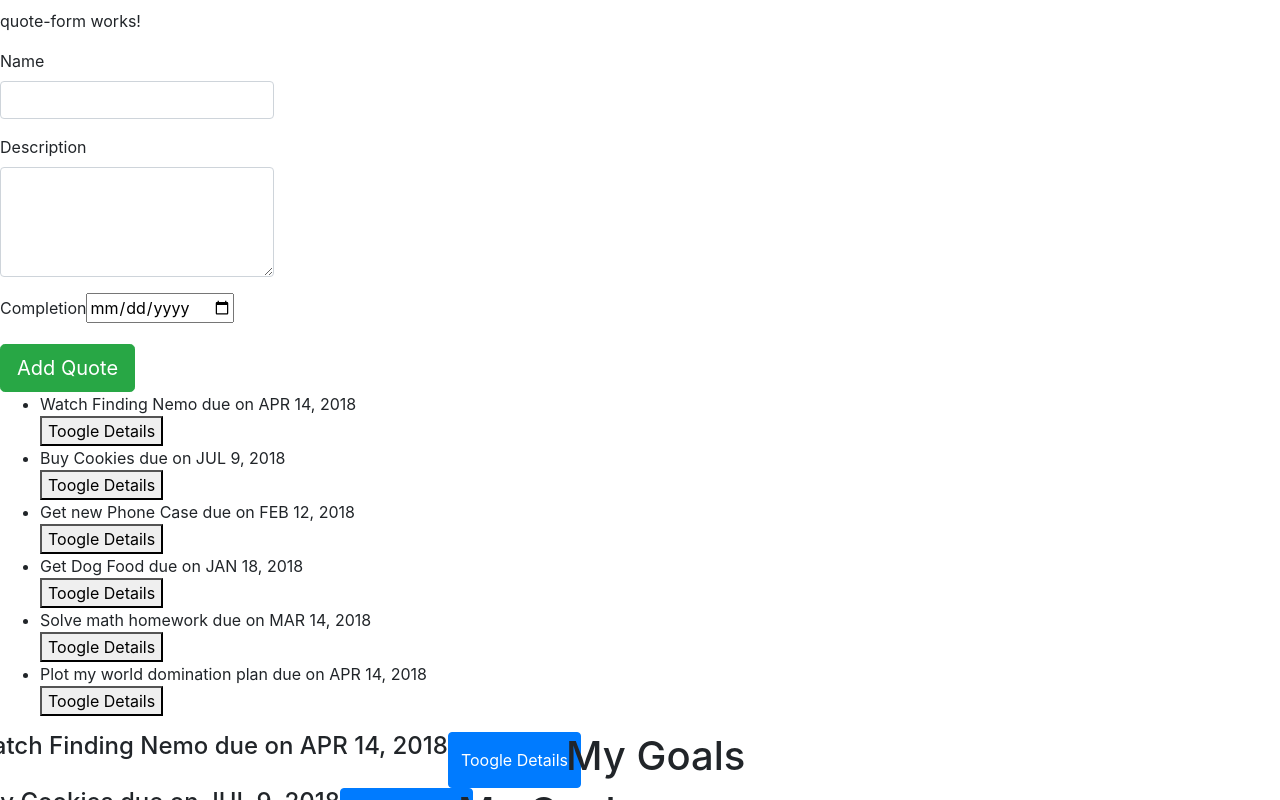
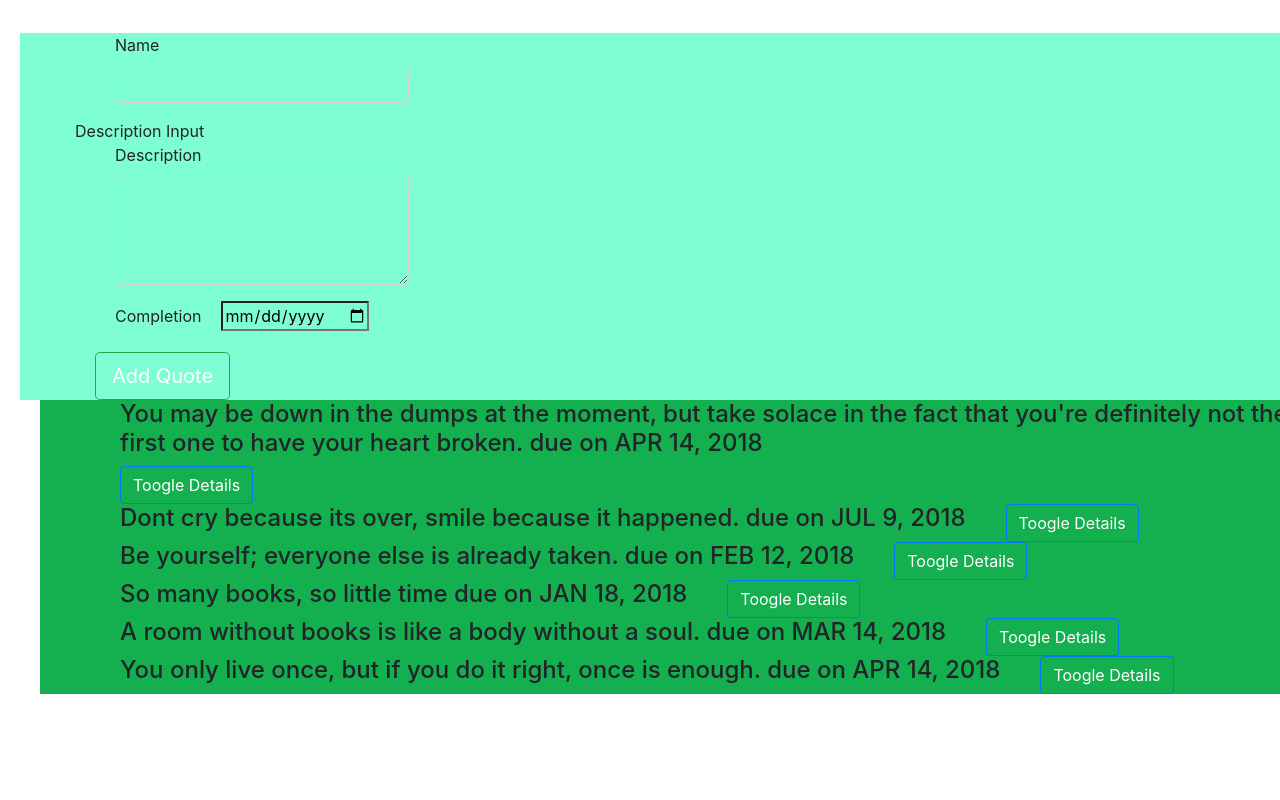
Before and after one commit to mukasine/Quote, an Angular app: page / in a window 1280 px wide. Shown: the part 380-1180 px from the top of the page. After the commit the page ends 1074 px from the top, so only its background shows below. Built offline with nearby package versions, Linux system fonts and the light colour scheme.

Commit message:
add support and contact details

```diff
--- a/src/app/app.component.css
+++ b/src/app/app.component.css
@@ -0,0 +1,3 @@
+div{
+    background-color: brown;
+}
--- a/src/app/quote-details/quote-details.component.html
+++ b/src/app/quote-details/quote-details.component.html
@@ -1,6 +1,6 @@
 <p>{{quote.description}}</p>
 <p>This quote will be completed in {{quote.completeDate|dateCount}} days</p>
-<button (click) = 'quoteComplete(true)'> Complete </button>
+<!-- <button (click) = 'quoteComplete(true)'> Complete </button> -->
 
 
 <p>complete in {{quote.completeDate|dateCount}} days</p>
--- a/src/app/quote-form/quote-form.component.css
+++ b/src/app/quote-form/quote-form.component.css
@@ -0,0 +1,4 @@
+*{
+    margin-left: 20px;
+    background-color: aquamarine;
+}
--- a/src/app/quote-form/quote-form.component.html
+++ b/src/app/quote-form/quote-form.component.html
@@ -1,6 +1,4 @@
-<p>
-    quote-form works!
-  </p>
+
 <div class="container-fluid">
     <div class="row">
         <form (ngSubmit)='submitQuote()' #quoteForm='ngForm'>
@@ -10,11 +8,11 @@
                 <input type="text"  class="form-control" id="name" [(ngModel)]="newQuote.name" name="name" #name="ngModel" required>
 
                 <div [hidden]="name.valid || name.pristine" class="alert alert-danger">
-                    <p> Name is Required</p>
+                    <!-- <p> Name is Required</p> -->
 
                 </div>
             </div>
-            <!-- Description Input -->
+            Description Input
             <div class="form-group">
                 <label for="description">Description</label>
                 <textarea class="form-control" id="description" rows="4" [(ngModel)]="newQuote.description" name="description" #description="ngModel" required></textarea>
@@ -24,12 +22,13 @@
                 </div>
 
             </div>
+
             <!-- Date Input -->
             <div class="form-group">
                 <label for="complete">Completion</label>
                 <input type='date' id="complete" [(ngModel)]="newQuote.completeDate" name="completeDate" #completeDate="ngModel" required >
                 <div [hidden]="completeDate.valid || completeDate.pristine" class="alert alert-danger">
-                    <p> Complete Date is Required</p>
+                    <!-- <p> Complete Date is Required</p> -->
 
                 </div>
             </div>
--- a/src/app/quote-form/quote-form.component.ts
+++ b/src/app/quote-form/quote-form.component.ts
@@ -18,6 +18,6 @@ export class QuoteFormComponent implements OnInit {
 
   submitQuote(){
       this.addQuote.emit(this.newQuote);
-
+      this.newQuote=new Quote(0,"","",new Date());
 }
 }
--- a/src/app/quote/quote.component.css
+++ b/src/app/quote/quote.component.css
@@ -0,0 +1,4 @@
+*{
+    margin-left: 40px;
+    background-color: rgb(20, 175, 79);
+}
--- a/src/app/quote/quote.component.html
+++ b/src/app/quote/quote.component.html
@@ -1,7 +1,7 @@
 
 <hr>
-<app-quote-form (addQuote)="addNew($event)"></app-quote-form>
-<ul>
+<app-quote-form (addQuote)="addNewQuote($event)"></app-quote-form>
+<!-- <ul>
     <div *ngFor='let quote of quotes;let i = index'>
         <li id="{{i}}" appStrikethrough>{{quote.name}} due on {{quote.completeDate|date|uppercase}} </li>
         <button  (click)='toogleDetails(i)'>Toogle Details</button>
@@ -9,15 +9,15 @@
 
     </div>
 
-</ul>
+</ul> -->
 
 
-<div class="row" *ngFor="let quote of quotes;let i = 'index'">
+<div class="row bb" *ngFor="let quote of quotes;let i = 'index'">
     <div class="row">
         <h4 id="{{i}}" appStrikethrough>{{quote.name}} due on {{quote.completeDate|date|uppercase}}</h4>
         <button class="btn btn-primary" (click)='toogleDetails(i)'>Toogle Details</button>
 
-    </div><h1>My Goals</h1>
+    </div>
 <div class="container">
 
 </div>
--- a/src/app/quote/quote.component.ts
+++ b/src/app/quote/quote.component.ts
@@ -9,12 +9,12 @@ import {Quote} from '../quote'
 export class QuoteComponent implements OnInit {
 
     quotes = [
-        new Quote(1,'Watch Finding Nemo','Find an online version and watch merlin find his son',new Date(2018,3,14) ),
-        new Quote(2,'Buy Cookies','I have to buy cookies for the parrot',new Date(2018,6,9) ),
-        new Quote(3, 'Get new Phone Case','Diana has her birthday coming up soon',new Date(2018,1,12) ),
-        new Quote(4, 'Get Dog Food','Pupper likes expensive sancks',new Date(2018,0,18) ),
-        new Quote(5, 'Solve math homework','Damn Math',new Date(2018,2,14) ),
-        new Quote(6, 'Plot my world domination plan','Cause I am an evil overlord',new Date(2018,3,14) ),
+        new Quote(1,"You may be down in the dumps at the moment, but take solace in the fact that you're definitely not the first one to have your heart broken.",' Mae West',new Date(2018,3,14) ),
+        new Quote(2,'Dont cry because its over, smile because it happened.'," Mae West",new Date(2018,6,9) ),
+        new Quote(3, 'Be yourself; everyone else is already taken.',' Mahatma Gandhi',new Date(2018,1,12) ),
+        new Quote(4, 'So many books, so little time','Robert Frost',new Date(2018,0,18) ),
+        new Quote(5, 'A room without books is like a body without a soul.','Albert Camus',new Date(2018,2,14) ),
+        new Quote(6, 'You only live once, but if you do it right, once is enough.','Elbert Hubbard',new Date(2018,3,14) ),
 
     ]
     deleteQuote(isComplete,index){
--- a/src/styles.css
+++ b/src/styles.css
@@ -1,2 +1,2 @@
 /* You can add global styles to this file, and also import other style files */
-@import "~bootstrap/dist/css/bootstrap.css"
+@import "~bootstrap/dist/css/bootstrap.css";
```
Also changed, not shown: 1 other file (tests, documents, lock files or other folders).
